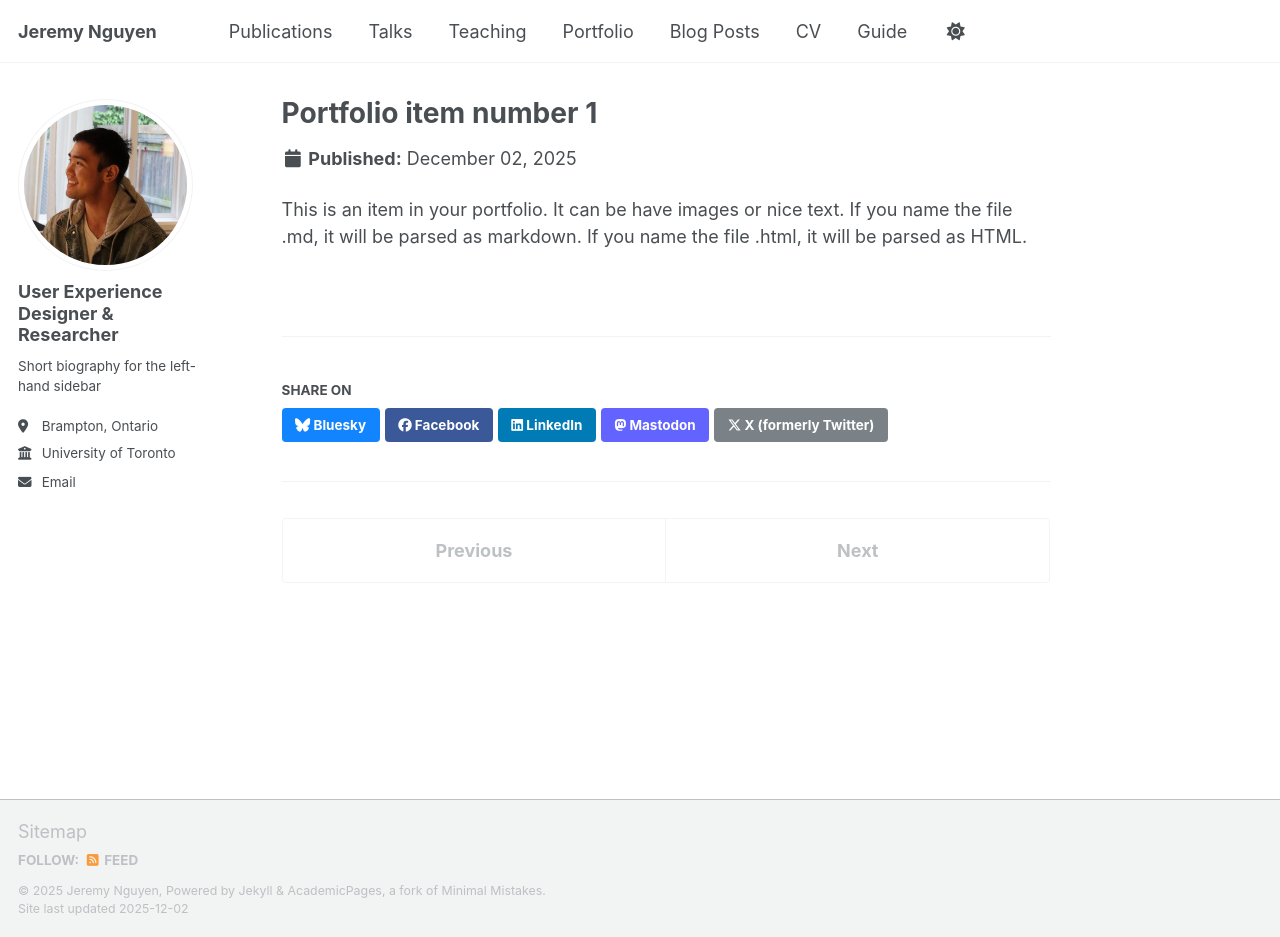
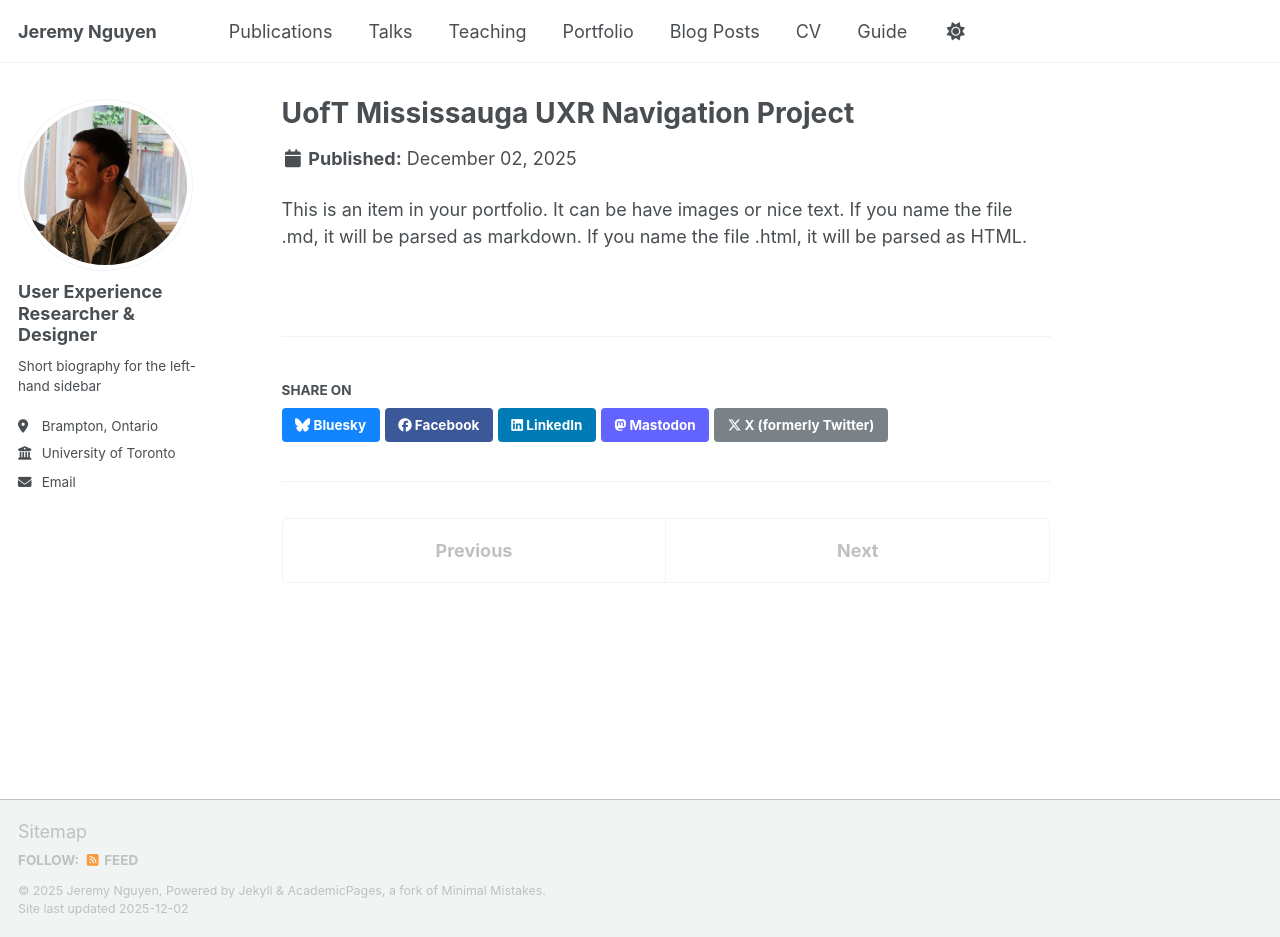
Before and after one commit to JeremyNguyenUXR/jeremynguyenuxr.github.io, a Jekyll site: the page built from _portfolio/portfolio-1.md, in a window 1280 px wide and 937 px high. Built offline with Jekyll 4.4.1, drawn with Linux system fonts in a browser that asks for light colours; a script that is not in the unit is left out.

Commit message:
Changed text in portfolio-1.md to update project description.

```diff
--- a/_config.yml
+++ b/_config.yml
@@ -24,7 +24,7 @@ repository               : "https://github.com/JeremyNguyenUXR/jeremynguyenuxr.g
 author:
   # Biographic information
   avatar           : "profile 4.webp"
-  name             : "User Experience Designer & Researcher"
+  name             : "User Experience Researcher & Designer"
   pronouns         : # example: "she/her"
   bio              : "Short biography for the left-hand sidebar"
   location         : "Brampton, Ontario"
--- a/_portfolio/portfolio-1.md
+++ b/_portfolio/portfolio-1.md
@@ -1,5 +1,5 @@
 ---
-title: "Portfolio item number 1"
+title: "UofT Mississauga UXR Navigation Project"
 excerpt: "Short description of portfolio item number 1<br/><img src='/images/500x300.png'>"
 collection: portfolio
 ---
```
